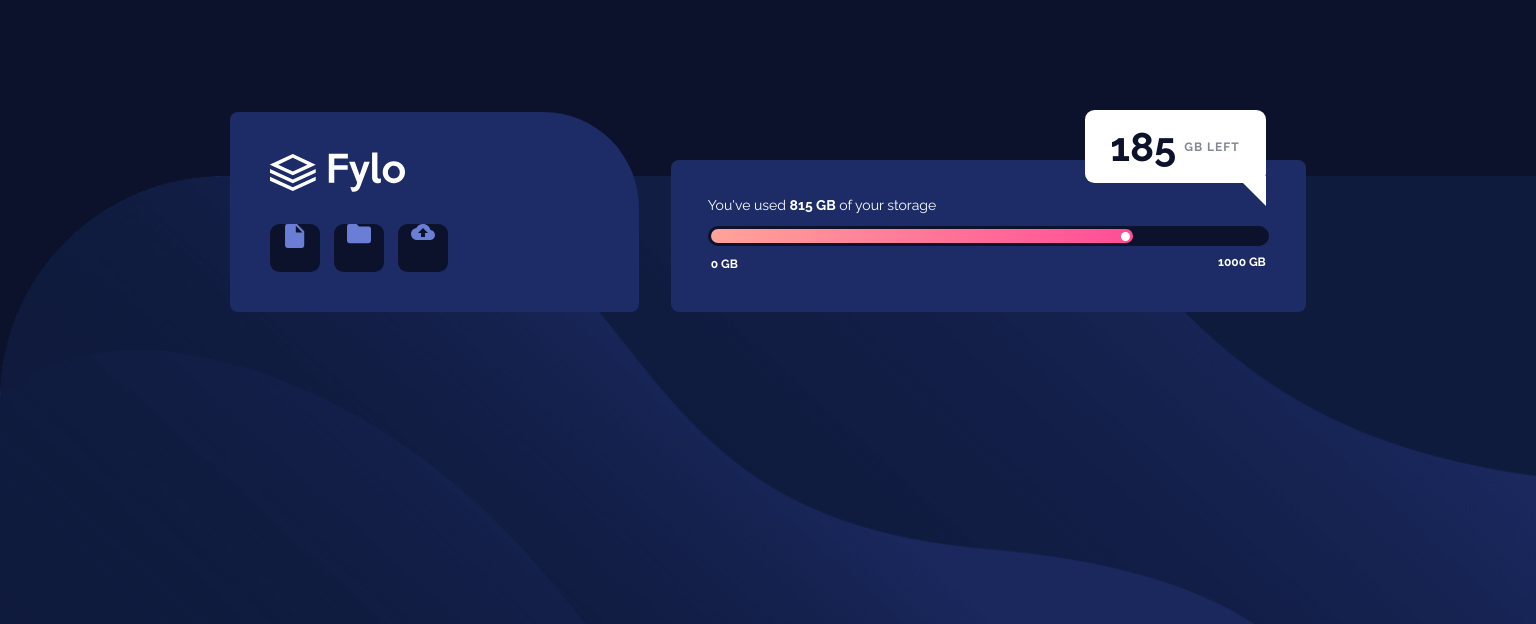
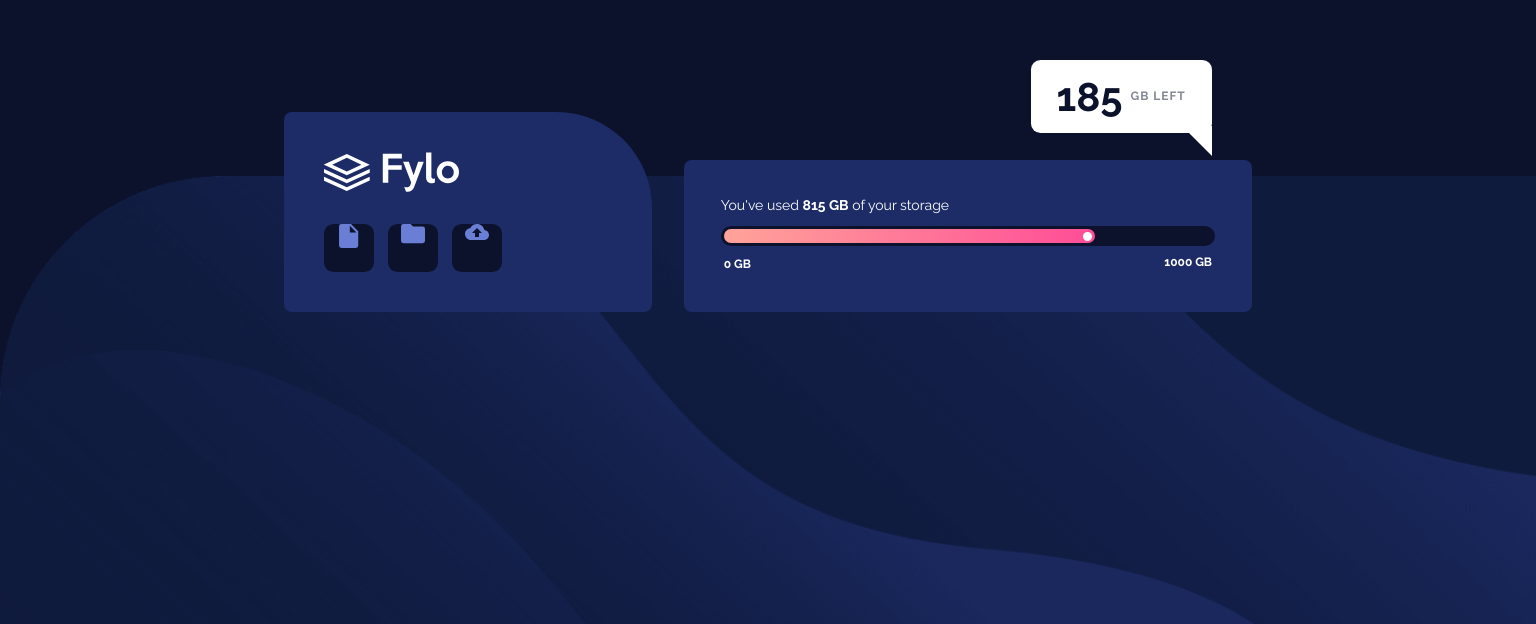
Before and after one commit to BerylBucket/fylo, a plain HTML site: page index.html in a window 1536 px wide. Shown: the part 176-800 px from the top of the page. Drawn offline with Linux system fonts and the light colour scheme.

Commit message:
Update style.css

```diff
--- a/style.css
+++ b/style.css
@@ -181,7 +181,7 @@ body {
     background-size: 100% auto;
   }
   .fylo {
-    width: 70%;
+    width: 63%;
     margin: auto;
     display: grid;
     grid-template-columns: 38% 1fr;
@@ -194,7 +194,7 @@ body {
   }
   .card2 .gbLeft {
     position: absolute;
-    top: -3.1rem;
+    top: -100px;
     right: 2.5rem;
   }
   .card2 .gbLeft:after {
```
